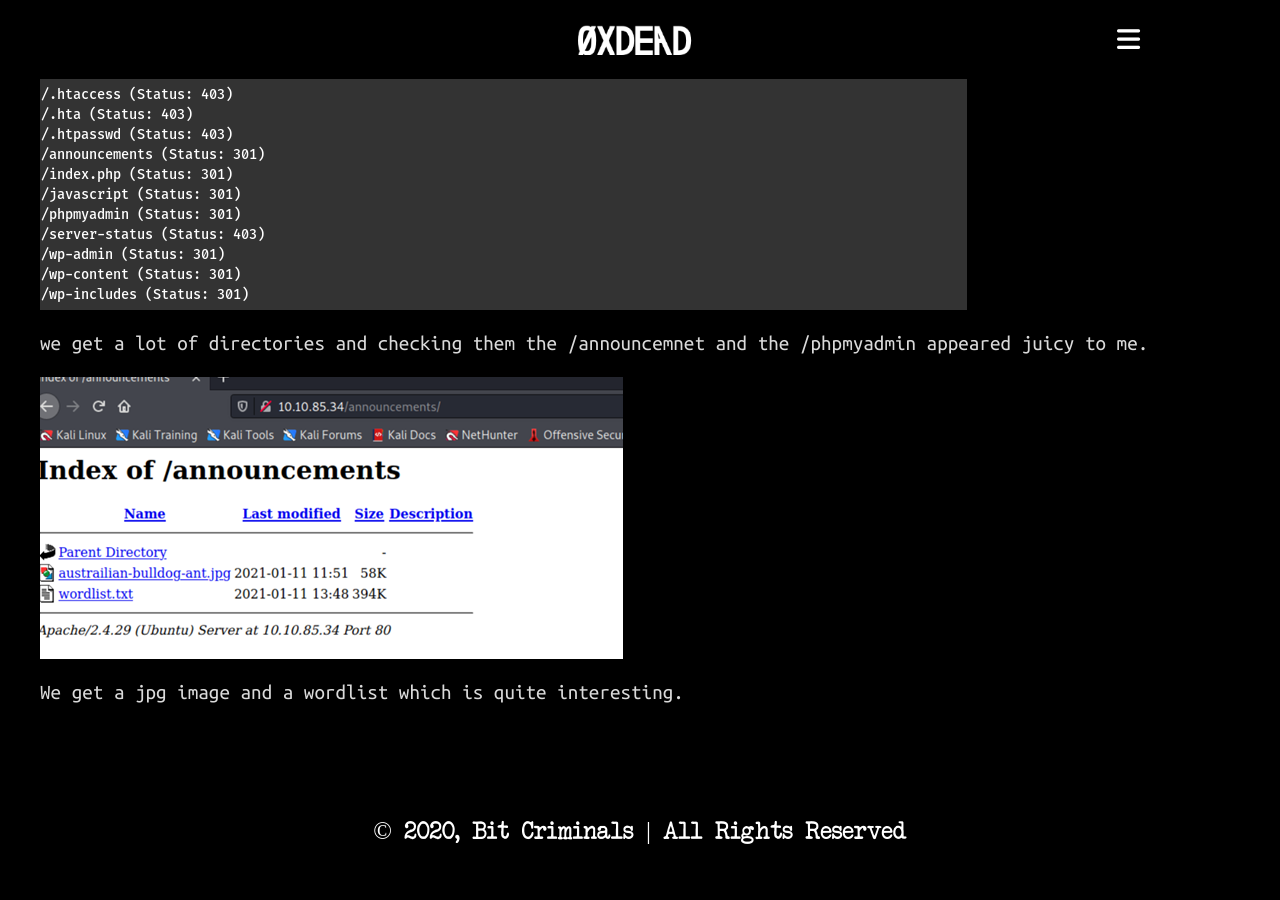
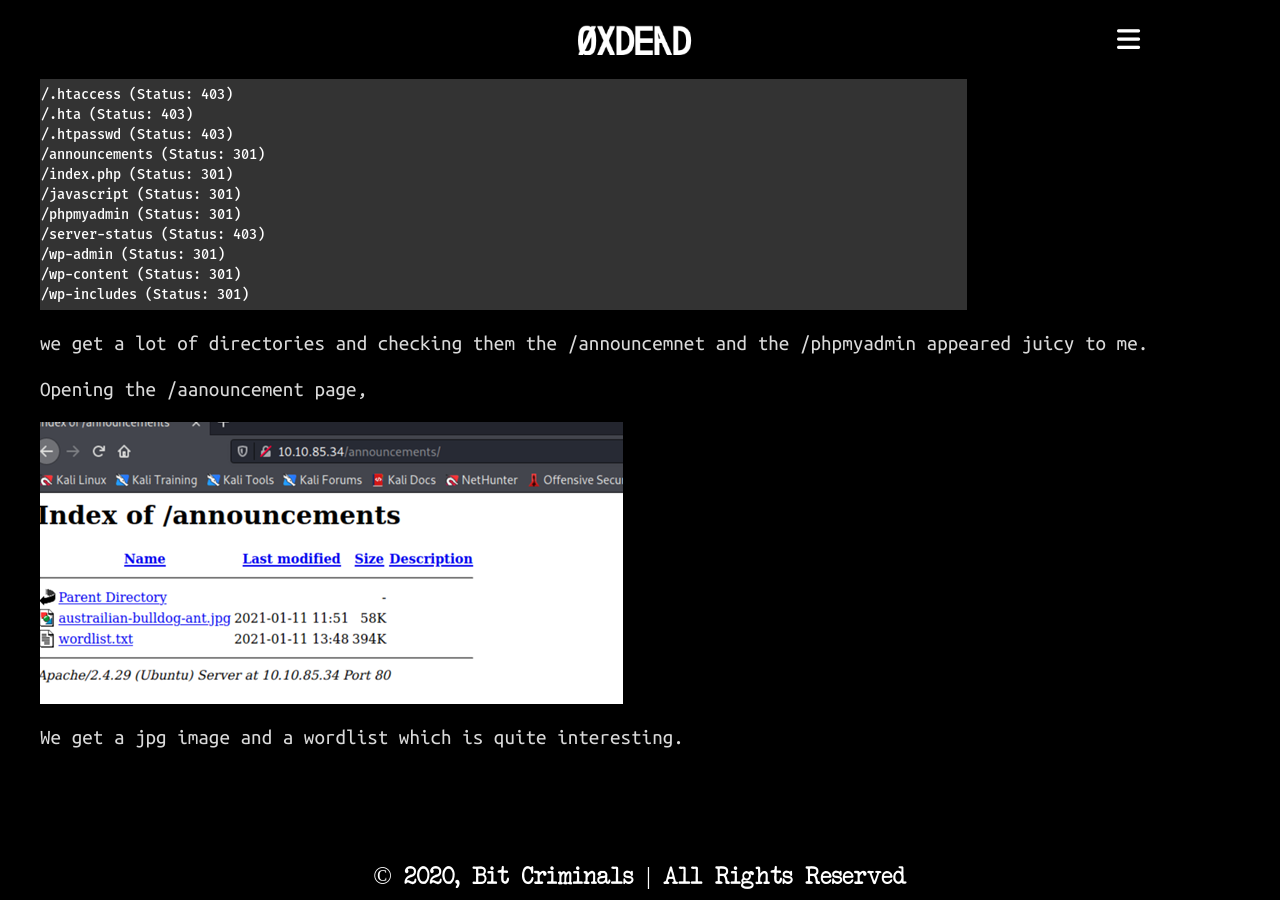
Before and after one commit to bitcriminals/bitcriminals.github.io, a Jekyll site: the page built from _posts/2021-05-06-DifferentCTF.md, in a window 1280 px wide and 900 px high, scrolled down 1714 px. Built offline with Jekyll 4.4.1, drawn with Linux system fonts in a browser that asks for light colours; nearby versions of some CDN libraries; before the commit the page ends 2569 px from its top, so only the background shows below that.

Commit message:
Update 2021-05-06-DifferentCTF.md

```diff
--- a/_posts/2021-05-06-DifferentCTF.md
+++ b/_posts/2021-05-06-DifferentCTF.md
@@ -34,6 +34,8 @@ I have used the common.txt wordlist you can use your own choice.Finally,after on
 
 we get a lot of directories and checking them the **/announcemnet** and the **/phpmyadmin** appeared juicy to me.
 
+Opening the /aanouncement page,
+
 ![](/images/announ.png)
 
 
```
